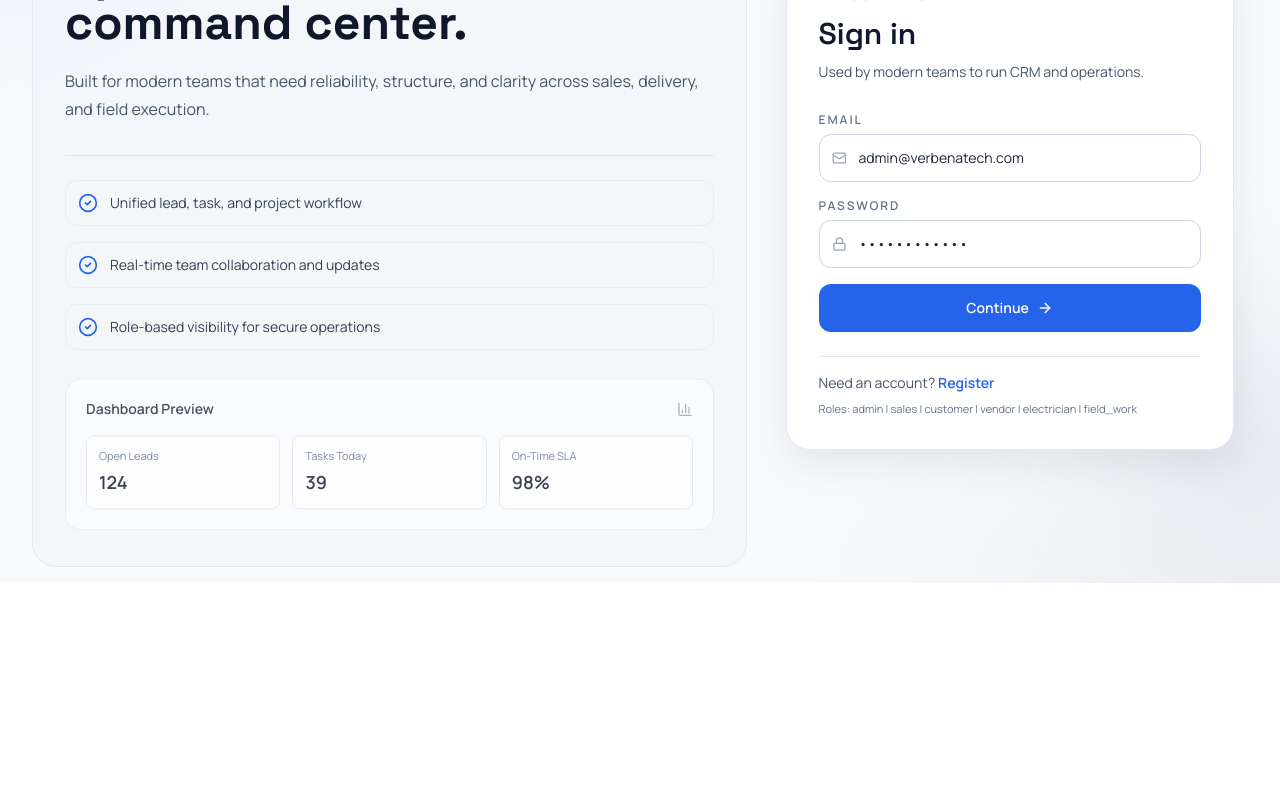
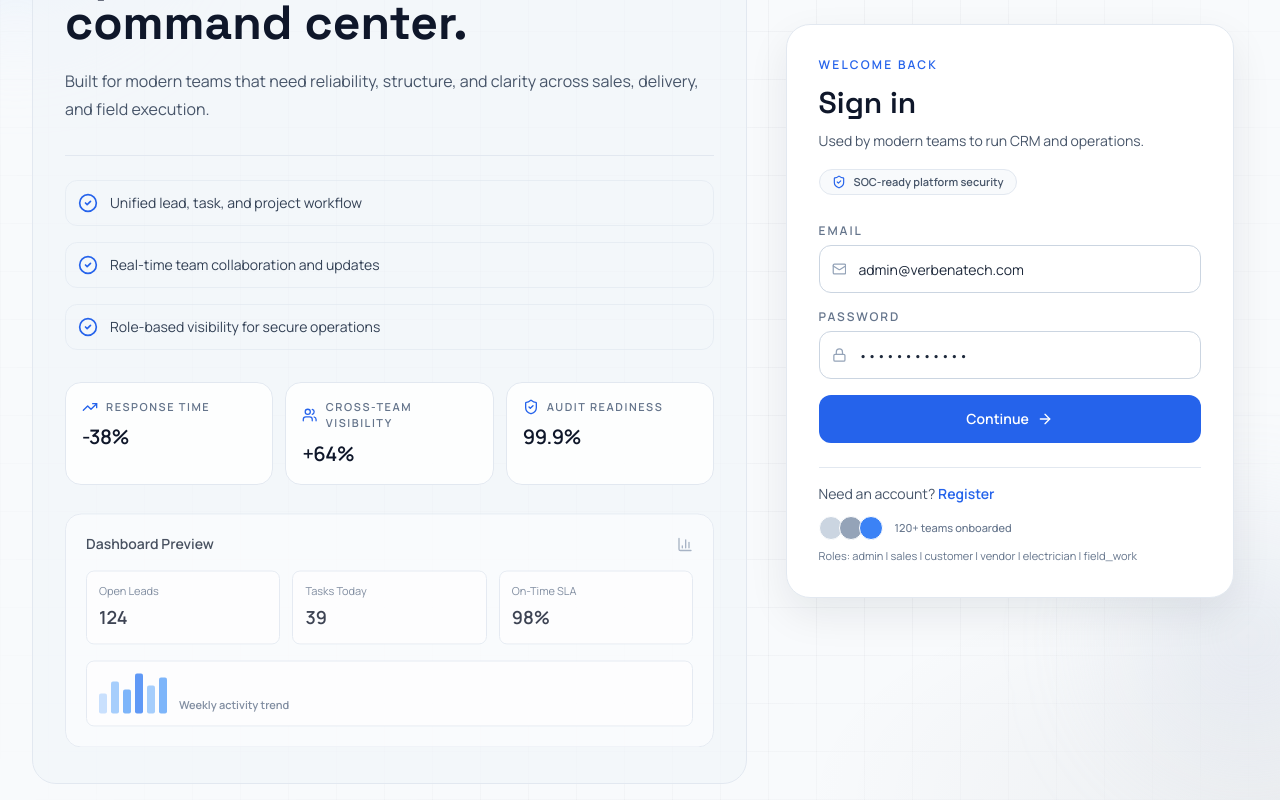
Before and after one commit to naveen3019-max/CRM, a React (Vite) app in the folder frontend/: page / in a window 1280 px wide. Shown: the part 257-1057 px from the top of the page. Before the commit the page ends 840 px from the top, so only its background shows below. Built offline with nearby package versions, Linux system fonts and the light colour scheme; no server answers.

Commit message:
Polish login quality with refined visual details

```diff
--- a/frontend/src/pages/LoginPage.jsx
+++ b/frontend/src/pages/LoginPage.jsx
@@ -1,4 +1,4 @@
-import { ArrowRight, BarChart3, Building2, CheckCircle2, Lock, Mail } from "lucide-react";
+import { ArrowRight, BarChart3, Building2, CheckCircle2, Lock, Mail, ShieldCheck, TrendingUp, Users } from "lucide-react";
 import { useState } from "react";
 import { Link, useNavigate } from "react-router-dom";
 import apiClient from "../services/apiClient";
@@ -10,6 +10,12 @@ const featureItems = [
   "Unified lead, task, and project workflow",
   "Real-time team collaboration and updates",
   "Role-based visibility for secure operations"
+];
+
+const outcomeStats = [
+  { label: "Response Time", value: "-38%", icon: TrendingUp },
+  { label: "Cross-Team Visibility", value: "+64%", icon: Users },
+  { label: "Audit Readiness", value: "99.9%", icon: ShieldCheck }
 ];
 
 export default function LoginPage() {
@@ -39,10 +45,11 @@ export default function LoginPage() {
 
   return (
     <div className="auth-canvas relative min-h-screen overflow-hidden text-slate-900">
+      <div className="auth-grid-overlay" />
       <span className="auth-float-shape pointer-events-none absolute -left-24 top-10 h-56 w-56 rounded-full bg-blue-100/60 blur-3xl" />
       <span className="auth-float-shape pointer-events-none absolute -right-20 bottom-10 h-56 w-56 rounded-full bg-slate-300/35 blur-3xl" />
 
-      <div className="mx-auto flex min-h-screen w-full max-w-7xl flex-col px-4 py-4 sm:px-6 lg:px-8">
+      <div className="relative z-10 mx-auto flex min-h-screen w-full max-w-7xl flex-col px-4 py-4 sm:px-6 lg:px-8">
         <header className="auth-reveal rounded-2xl border border-slate-200 bg-white px-4 py-3 sm:px-5" style={{ "--delay": "20ms" }}>
           <div className="flex items-center justify-between gap-3">
             <div className="flex items-center gap-3">
@@ -66,6 +73,10 @@ export default function LoginPage() {
                 Pricing
               </a>
             </nav>
+
+            <span className="hidden rounded-full border border-slate-200 bg-slate-50 px-3 py-1 text-[11px] font-semibold text-slate-600 lg:inline-flex">
+              Trusted by modern teams
+            </span>
           </div>
         </header>
 
@@ -89,6 +100,21 @@ export default function LoginPage() {
               ))}
             </div>
 
+            <div className="mt-8 grid gap-3 sm:grid-cols-3">
+              {outcomeStats.map((item) => {
+                const Icon = item.icon;
+                return (
+                  <div key={item.label} className="auth-reveal auth-metric-card rounded-2xl border border-slate-200 bg-white/85 p-4" style={{ "--delay": "260ms" }}>
+                    <div className="flex items-center gap-2">
+                      <Icon className="h-4 w-4 text-blue-600" />
+                      <p className="text-[11px] font-semibold uppercase tracking-[0.14em] text-slate-500">{item.label}</p>
+                    </div>
+                    <p className="mt-2 text-xl font-semibold tracking-tight text-slate-900">{item.value}</p>
+                  </div>
+                );
+              })}
+            </div>
+
             <div className="auth-dashboard mt-8 rounded-2xl border border-slate-200 bg-white/70 p-4 opacity-80 sm:p-5">
               <div className="flex items-center justify-between">
                 <p className="text-sm font-semibold text-slate-800">Dashboard Preview</p>
@@ -108,6 +134,18 @@ export default function LoginPage() {
                   <p className="mt-1 text-lg font-semibold text-slate-900">98%</p>
                 </div>
               </div>
+
+              <div className="mt-4 rounded-lg border border-slate-200 bg-white p-3">
+                <div className="flex items-end gap-1">
+                  <span className="h-5 w-2 rounded-sm bg-blue-200" />
+                  <span className="h-8 w-2 rounded-sm bg-blue-300" />
+                  <span className="h-6 w-2 rounded-sm bg-blue-400" />
+                  <span className="h-10 w-2 rounded-sm bg-blue-500" />
+                  <span className="h-7 w-2 rounded-sm bg-blue-300" />
+                  <span className="h-9 w-2 rounded-sm bg-blue-400" />
+                  <span className="ml-2 text-[11px] font-semibold text-slate-500">Weekly activity trend</span>
+                </div>
+              </div>
             </div>
           </section>
 
@@ -116,6 +154,11 @@ export default function LoginPage() {
               <p className="text-xs font-semibold uppercase tracking-[0.18em] text-blue-600">Welcome Back</p>
               <h2 className="mt-3 font-heading text-2xl font-semibold text-slate-900 sm:text-3xl">Sign in</h2>
               <p className="mt-2 text-sm leading-6 text-slate-600">Used by modern teams to run CRM and operations.</p>
+
+              <div className="mt-4 inline-flex items-center gap-2 rounded-full border border-slate-200 bg-slate-50 px-3 py-1 text-[11px] font-semibold text-slate-600">
+                <ShieldCheck className="h-3.5 w-3.5 text-blue-600" />
+                SOC-ready platform security
+              </div>
 
               <form onSubmit={handleSubmit} className="mt-7 space-y-4">
                 <label className="block">
@@ -165,6 +208,12 @@ export default function LoginPage() {
                     Register
                   </Link>
                 </p>
+                <div className="auth-avatar-stack mt-3 flex items-center gap-2">
+                  <span className="h-6 w-6 rounded-full border border-white bg-slate-300" />
+                  <span className="-ml-3 h-6 w-6 rounded-full border border-white bg-slate-400" />
+                  <span className="-ml-3 h-6 w-6 rounded-full border border-white bg-blue-500" />
+                  <p className="ml-1 text-[11px] font-medium text-slate-500">120+ teams onboarded</p>
+                </div>
                 <p className="mt-2 text-[11px] text-slate-500">Roles: {roleHint}</p>
               </div>
             </section>
```
Also changed, not shown: frontend/src/styles/tailwind.css.
